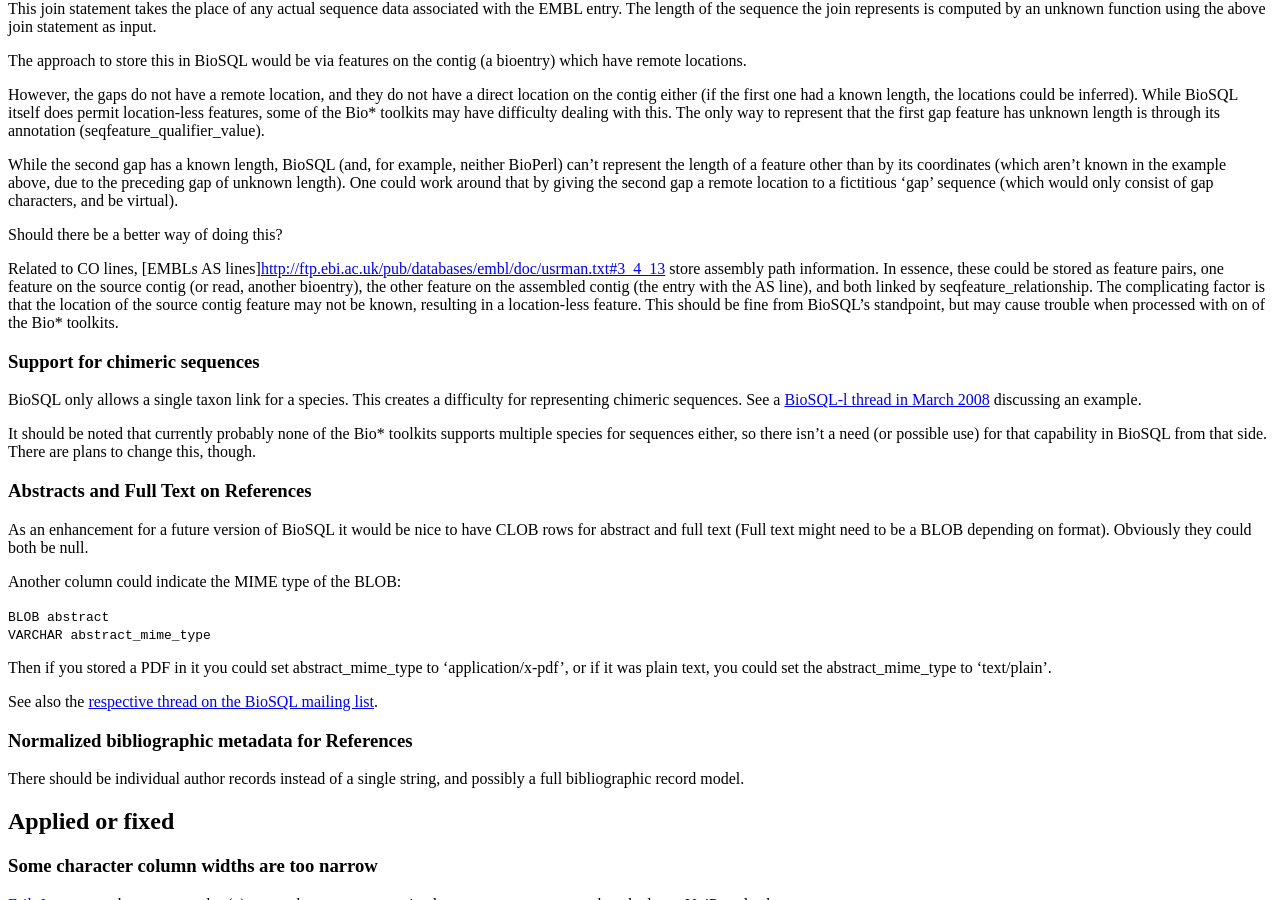
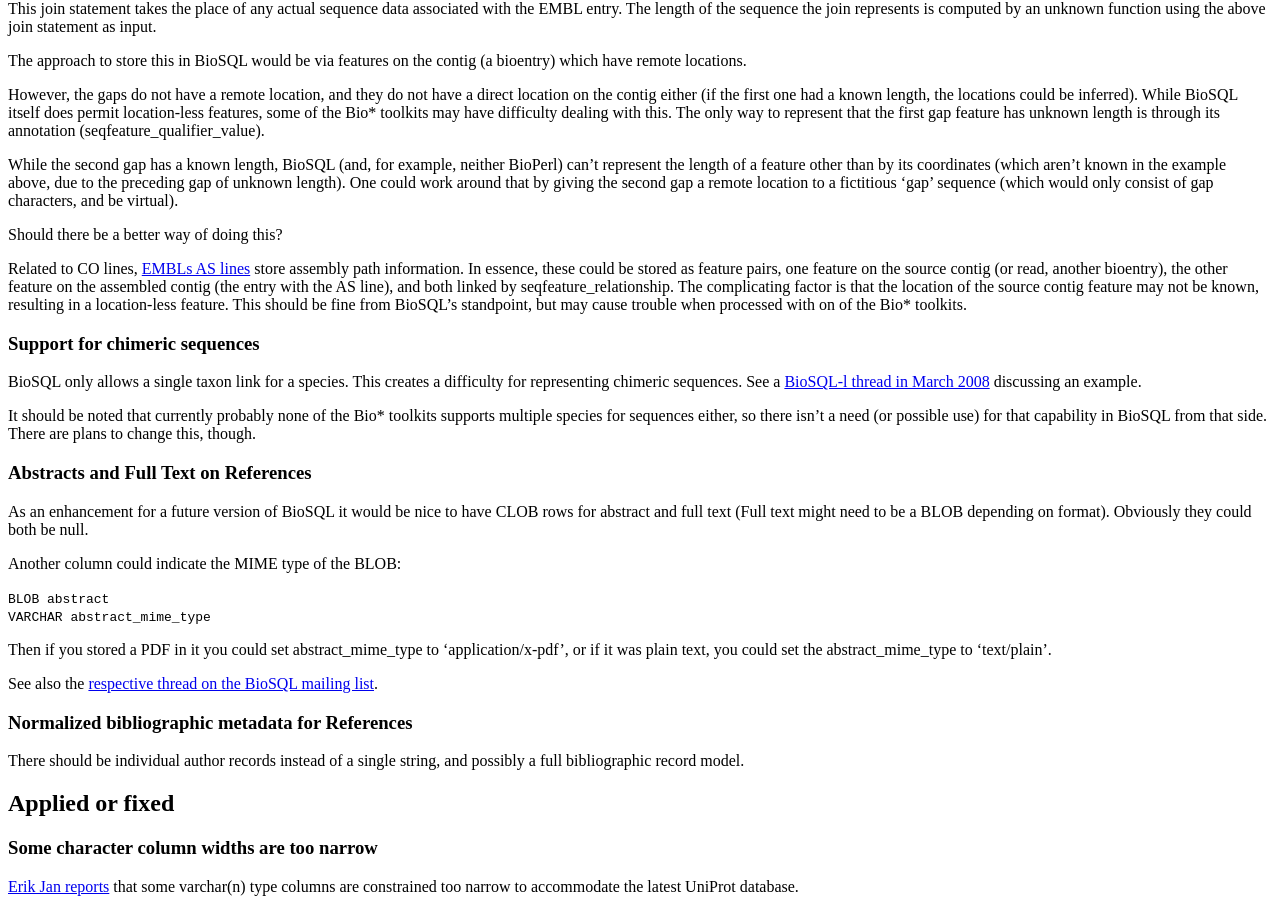
Before and after one commit to biosql/biosql.github.io, a Jekyll site: the page built from wiki/Enhancement_Requests.md, in a window 1280 px wide and 900 px high, scrolled down 3379 px. Built offline with Jekyll 4.4.1, drawn with Linux system fonts in a browser that asks for light colours.

Commit message:
Update Enhancement_Requests.md

```diff
--- a/wiki/Enhancement_Requests.md
+++ b/wiki/Enhancement_Requests.md
@@ -282,7 +282,7 @@ would only consist of gap characters, and be virtual).
 Should there be a better way of doing this?
 
 Related to CO lines, [EMBLs AS
-lines]<http://ftp.ebi.ac.uk/pub/databases/embl/doc/usrman.txt#3_4_13>
+lines](http://ftp.ebi.ac.uk/pub/databases/embl/doc/usrman.txt#3_4_13)
 store assembly path information. In essence, these could be stored as
 feature pairs, one feature on the source contig (or read, another
 bioentry), the other feature on the assembled contig (the entry with the
```
